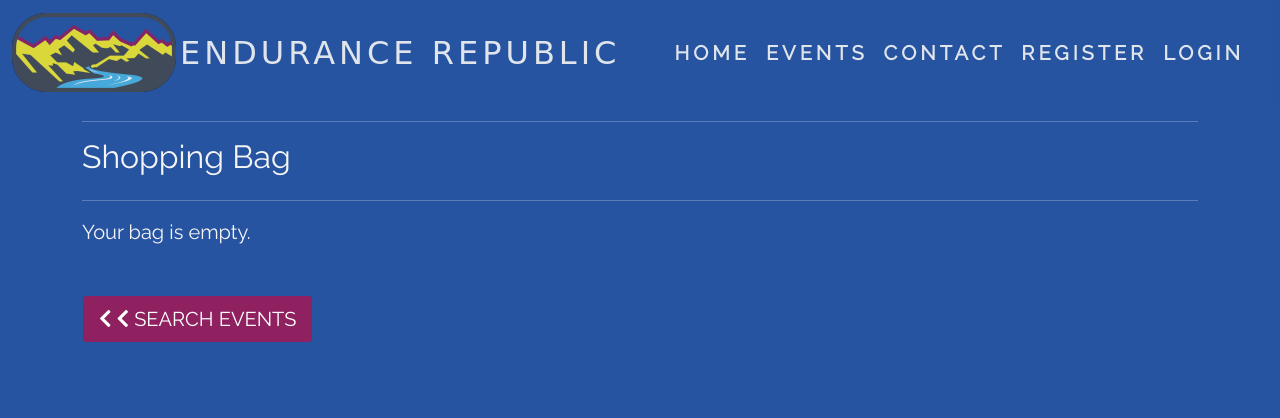
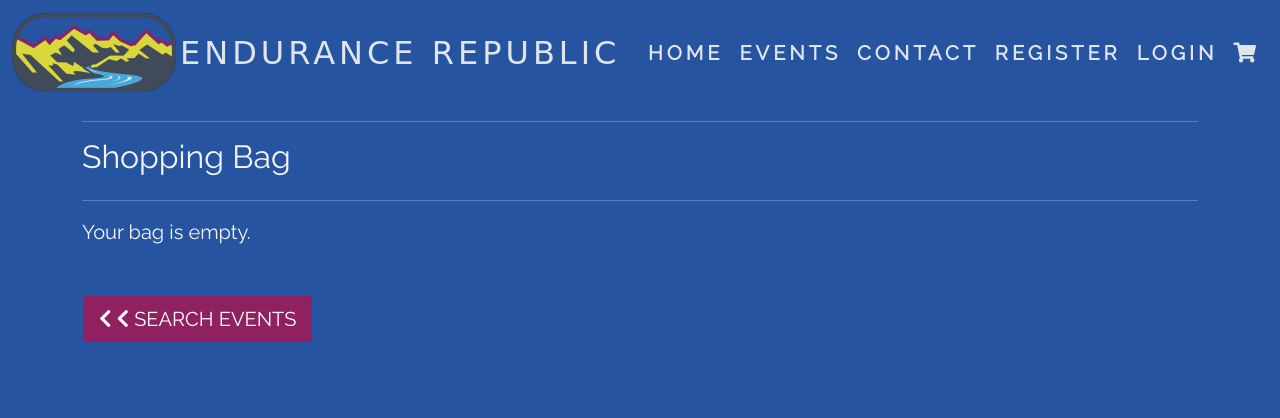
Before and after one commit to marktodman/endurance-republic, a Django app: page /bag/ in a window 1280 px wide. Shown: the top 418 px of the page. Run offline with Django 3.2, Linux system fonts and the light colour scheme; some web fonts are replaced.

Commit message:
feat: Add bag count to navbar to show user when items are in the bag

```diff
--- a/templates/base.html
+++ b/templates/base.html
@@ -113,7 +113,12 @@
                     <li class="list-inline-item">
                         <a class="{% if grand_total %}text-info font-weight-bold{% else %}text-black{% endif %} nav-link" href="{% url 'bag' %}">
                             <div>
-
+                                {% if event_count > 0 %}
+                                <div><i class="fas fa-cart-plus shopping mb-0"></i>
+                                <p class="shopping text-cart mt-0">{{ event_count }}</p></div>
+                                {% else %}
+                                <div><i class="fas fa-shopping-cart"></i></div>
+                                {% endif %}
                             </div>
                         </a>
                     </li>
```
